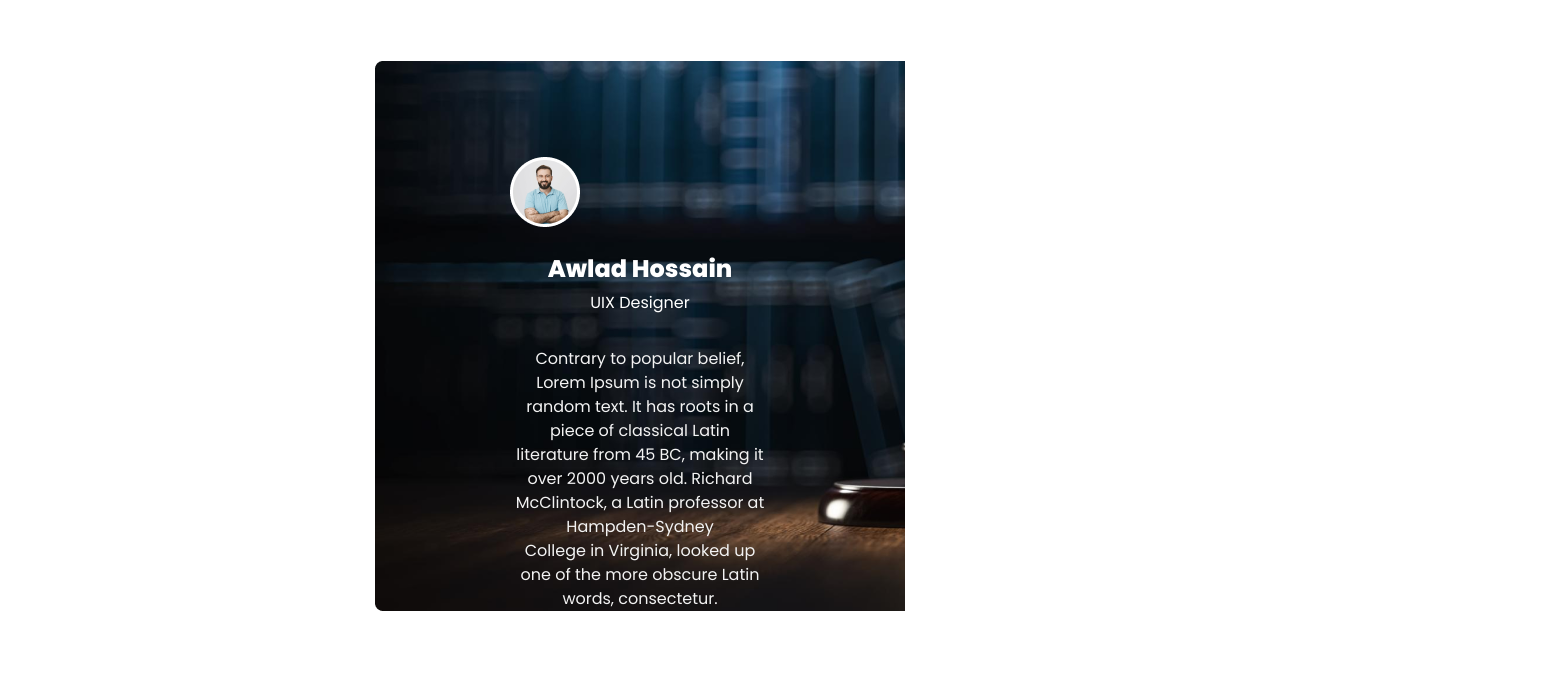
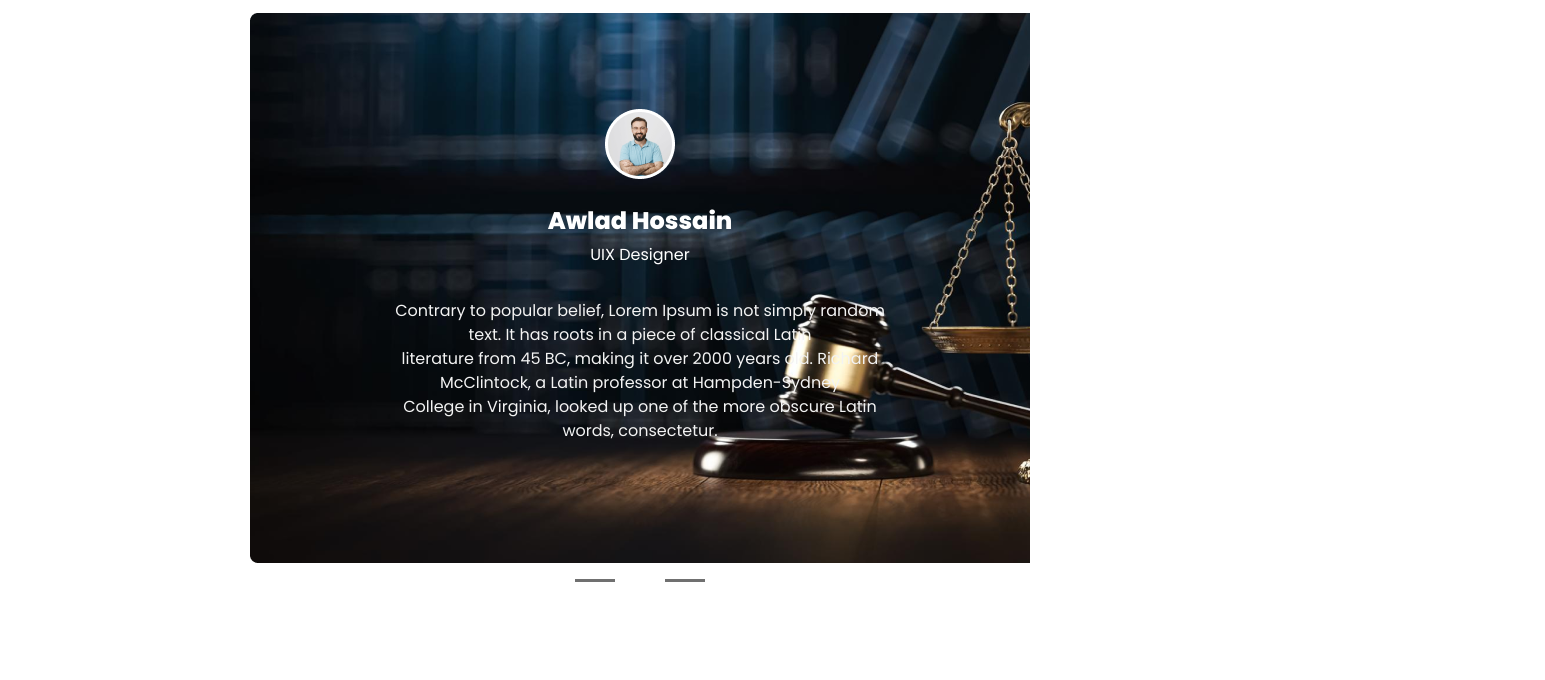
Before and after one commit to raima32/legel-solution, a plain HTML site: page index.html in a window 1280 px wide. Shown: the part 2417-3097 px from the top of the page, 1545 px wide, since content can reach past the window. Drawn offline with nearby package versions, Linux system fonts and the light colour scheme.

Commit message:
body padding and img are fixed

```diff
--- a/index.html
+++ b/index.html
@@ -22,7 +22,7 @@
   </head>
 
   <body class="font-poppins">
-    <main class="px-[375px] py-[60px]">
+    <main class="px-[19.53%] py-[60px]">
       <header>
         <nav class="flex justify-between items-center mb-[70px]">
           <div class="flex">
@@ -241,7 +241,7 @@
         </div>
         <div class="bg-[url(./images/banner.png)] w-full h-[550px]">
           <div class="text-center px-[135px] py-[96px]">
-            <img src="./images/Ellipse 1.png" alt="" />
+            <img class="mx-auto" src="./images/Ellipse 1.png" alt="" />
             <h1
               class="font-extrabold text-[24px] EB Garamond text-white mt-6 mb-1"
             >
```
